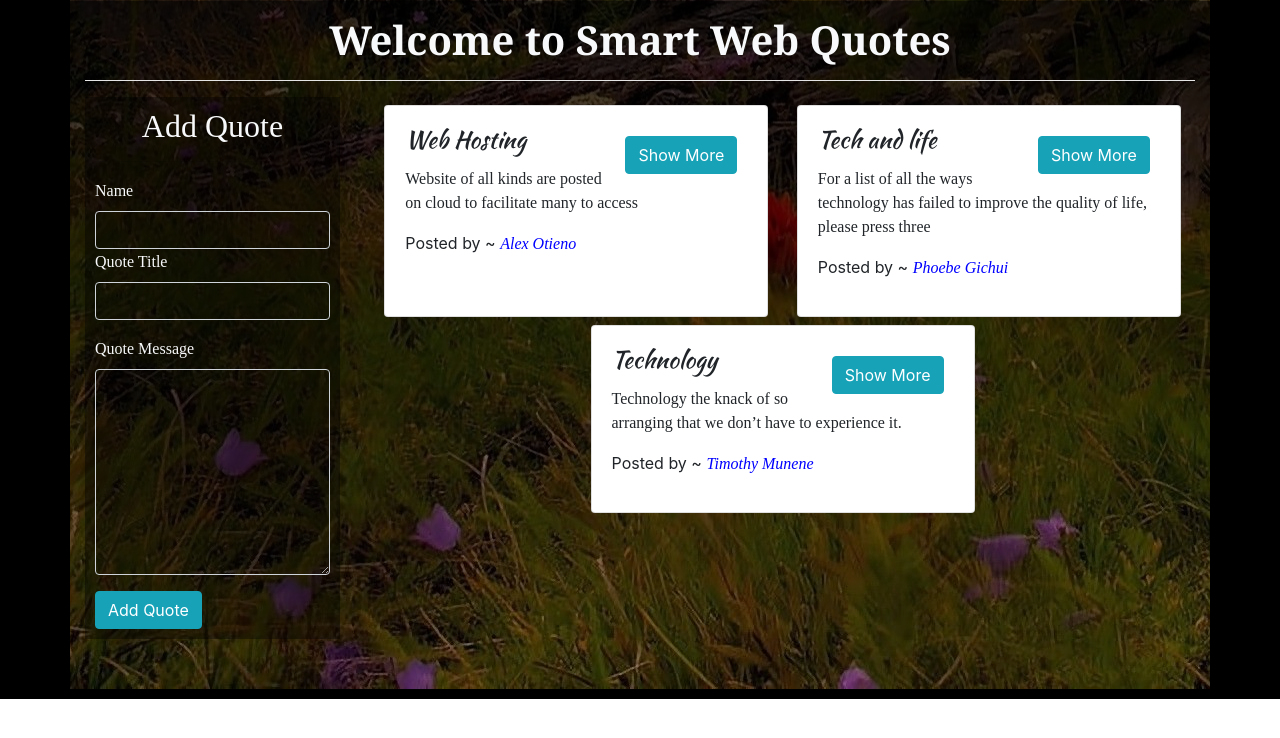
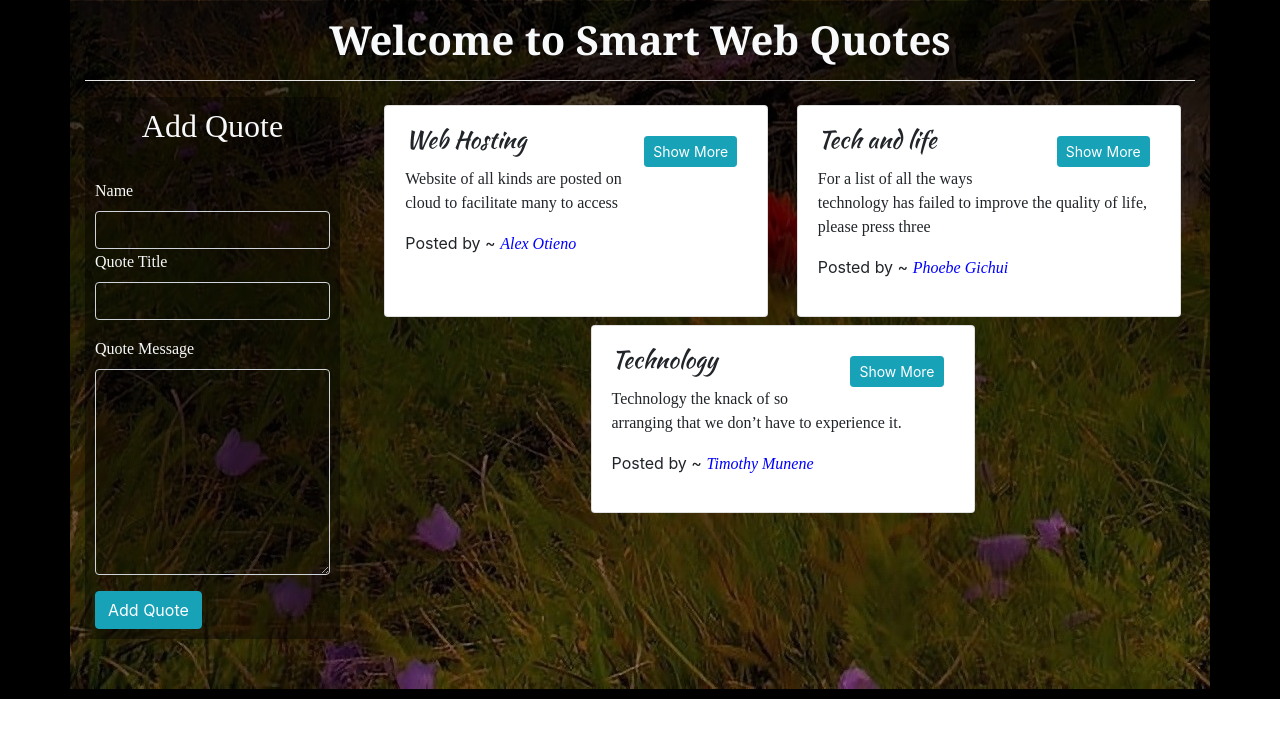
Before and after one commit to Alexotieno1717/Quotes-App, an Angular app: page / in a window 1280 px wide. Shown: the top 738 px of the page. Built offline with nearby package versions, Linux system fonts and the light colour scheme; a web font is replaced by a local one.

Commit message:
Reduce size of button

```diff
--- a/src/app/components/quote/quote.component.html
+++ b/src/app/components/quote/quote.component.html
@@ -11,7 +11,7 @@
                 <div class="cards d-flex">
                     <div class="card mt-2" *ngFor='let quote of quote; let i = index' style="width: 24rem;">
                         <div class="card-body">
-                            <button id="show-more" class="btn btn-info" (click)='toggleDetails(i)'>Show More</button>
+                            <button id="show-more" class="btn btn-sm btn-info" (click)='toggleDetails(i)'>Show More</button>
                             <h4 class="card-title">{{quote.quoteTitile}}</h4>
                             <p class="card-message">{{quote.quoteMessage}}</p>
                             <app-quote-details id="description" *ngIf='quote.showDescription' [quote]= 'quote' (isComplete) = 'completeGoal($event,i)'></app-quote-details>
```
